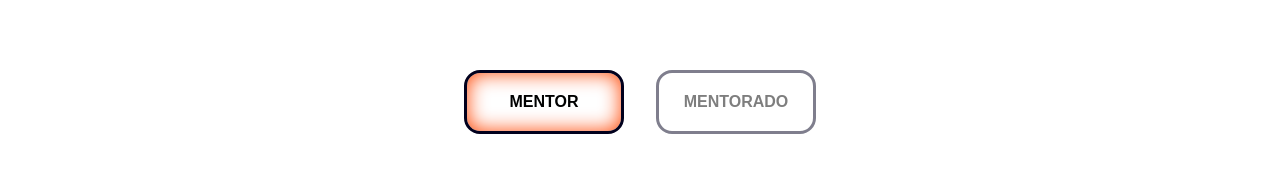
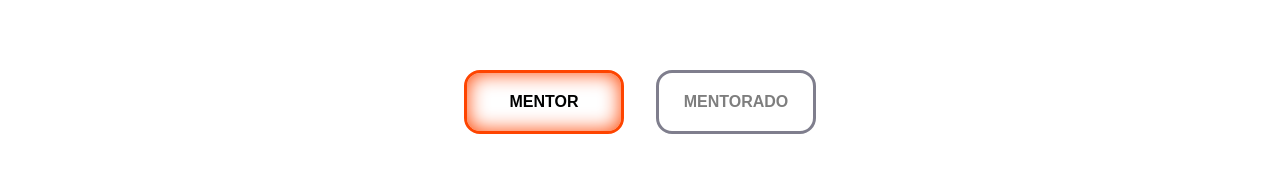
Before and after one commit to ThomasNdSR/technical-share-squad5, a React (Create React App) app in the folder front-end/: page /profile in a window 1280 px wide. Both pictures are taken after a click on the link "Agenda". Shown: the part 358-530 px from the top of the page. Built offline with nearby package versions, Linux system fonts and the light colour scheme.

Commit message:
Refactor:Ajuste css do coponente de agendamento

```diff
--- a/front-end/src/components/Profile/SchedulingCard/style.css
+++ b/front-end/src/components/Profile/SchedulingCard/style.css
@@ -15,6 +15,7 @@
     width: 10rem;
 }
 .ativo{
+    border: solid 3px var(--primary-01);
     text-align: center;
     opacity: 1;
     box-shadow: inset 0px 0px 20px #FE4400;
```
